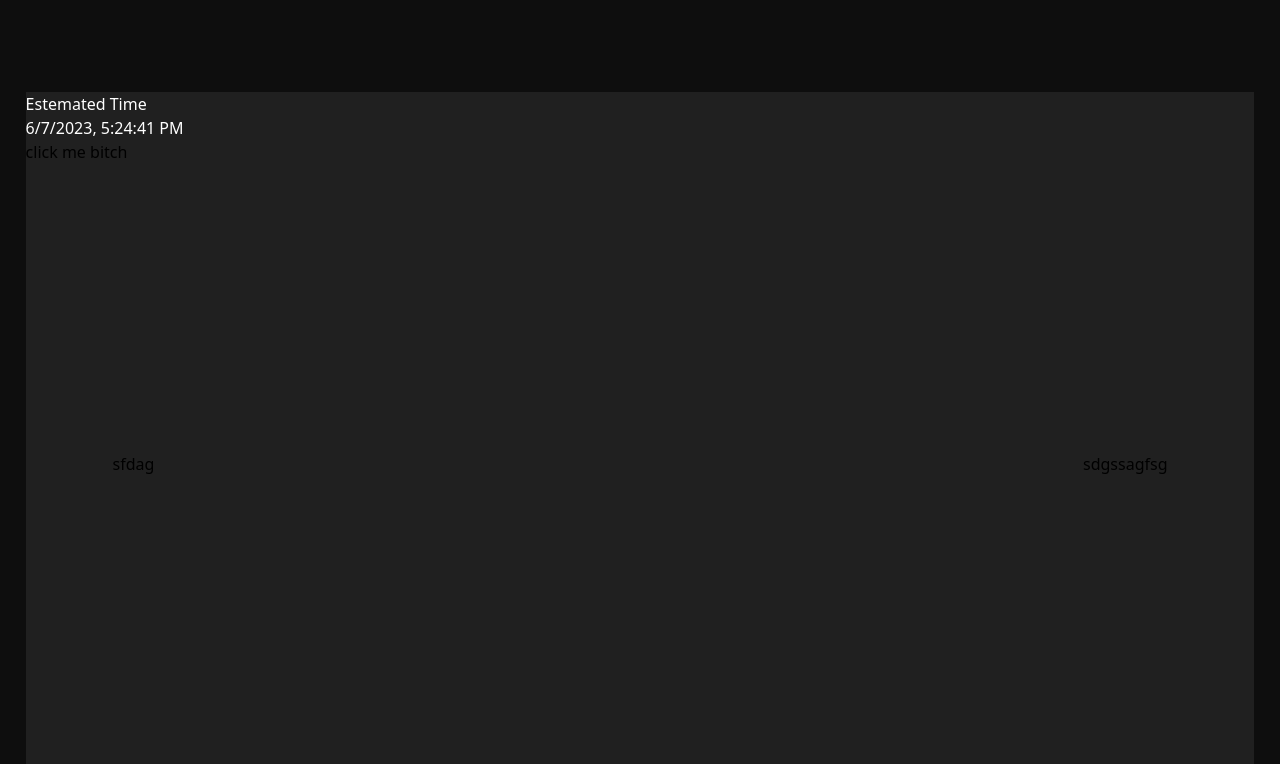
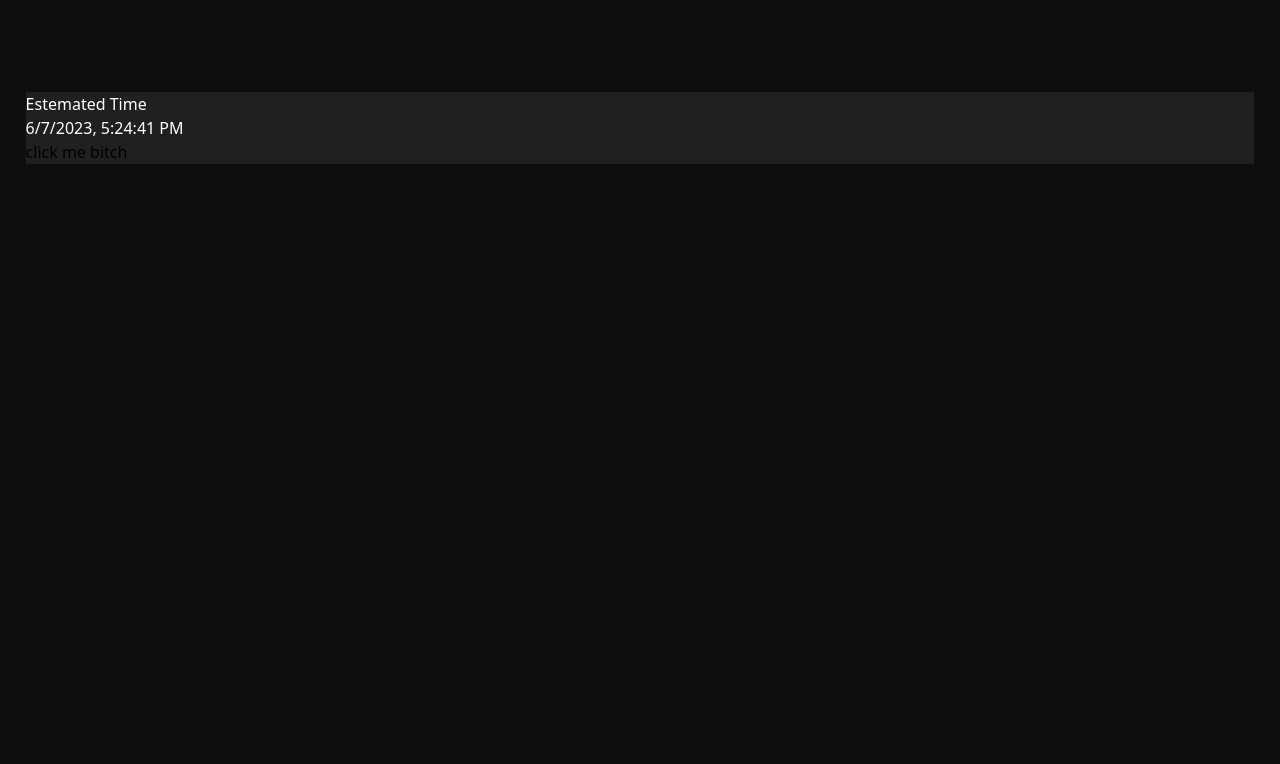
Before and after one commit to Sasan-Pt/next13prac, a Next.js app: page / in a window 1280 px wide. Shown: the part 5486-6250 px from the top of the page. After the commit the page ends 5650 px from the top, so only its background shows below. Built offline with nearby package versions, Linux system fonts and the light colour scheme.

Commit message:
pushed the shit out of it

```diff
--- a/src/app/Components/shareComponent/calender.tsx
+++ b/src/app/Components/shareComponent/calender.tsx
@@ -129,28 +129,34 @@ const Calender=()=>{
                 <div className="text-white">{userLocalTime}</div>
                 <button onClick={testol}>click me bitch</button>
             </span>
-            <div className="relative -my-0 mx-auto w-4/5 h-[600px]">
-              <div className="bg-green h-full relative">
+            <div className="flex  w-full">
 
-                  <button className="absolute top-1/2 -translate-y-1/2 -right-9">sdgssagfsg</button>
 
-              <ul className="p-0 m-0 list-none">
+                {/*  <button className="absolute top-1/2 -translate-y-1/2 -right-9">sdgssagfsg</button>*/}
+                <div className="w-full">
+                    <div className=" relative text-white w-full " >
+                        <div className="absolute w-full flex space-x-6 truncate" >
                 {testa.map((x,index)=>{
                   return(
-                    <li key={index} className={`bg-slate-500 mt-2 absolute w-full top-0 bottom-0`} ref={ulinfo} style={{left : size *index+"px"}} >
+                      <div className="list-none  w-full" style={{left : size *index+"px"}}>
+                    <div key={index} className={` mt-2 bg-red-600`} ref={ulinfo}  >
                       <div >{x.monthName}</div>
                       <div>{x.message}</div>
                       <div>{x.date}</div>
-
-                    </li>
+                    </div>
+                      </div>
                   )
                 })}
-              </ul>
+                        </div>
+                    </div>
+                </div>
+
+
 
               <button className="absolute top-1/2 -translate-y-1/2 -left-9" >sfdag</button>
 
 
-              </div>
+
             </div>
         </div>
     )
```
